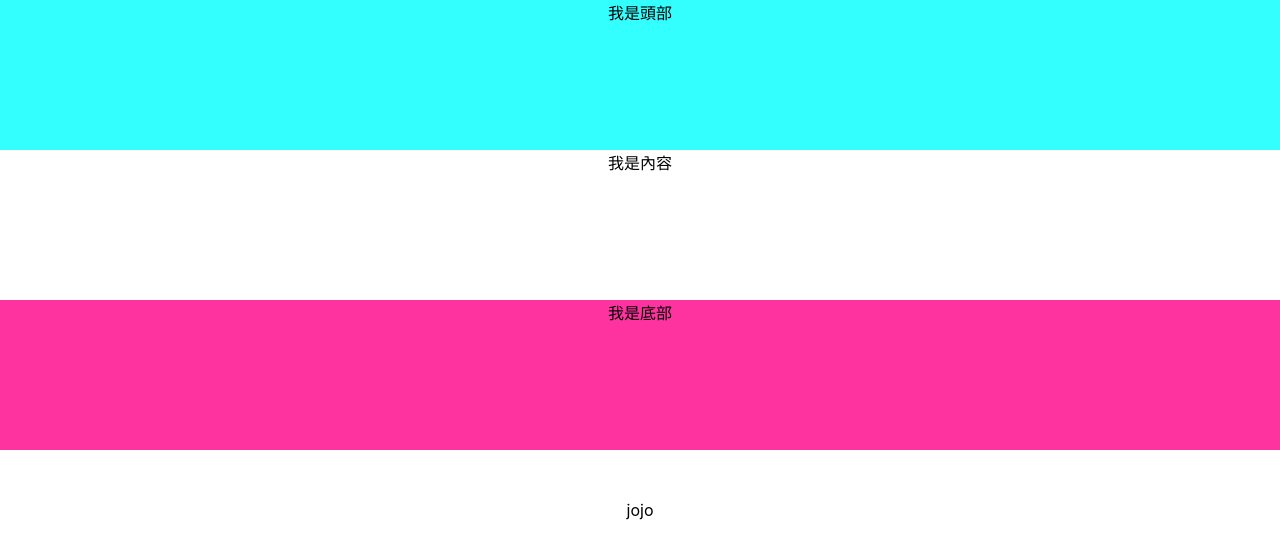
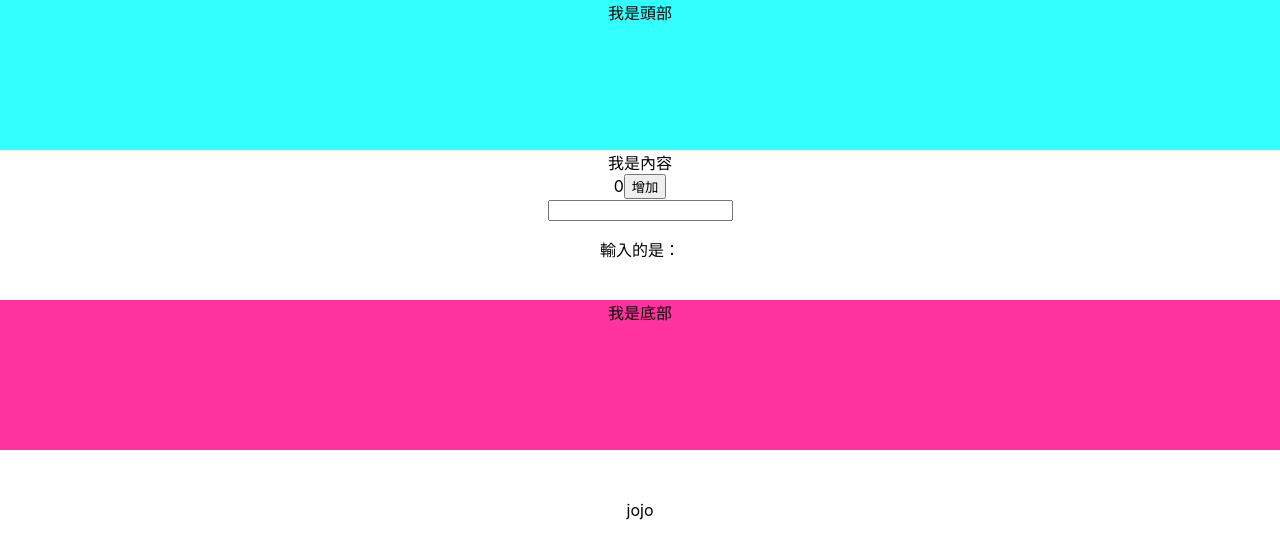
Before and after one commit to stevecyj/fucheng-react, a React (Create React App) app: page / in a window 1280 px wide. Shown: the top 558 px of the page. Built offline with nearby package versions, Linux system fonts and the light colour scheme.

Commit message:
counter state

```diff
--- a/src/pages/Count/index.js
+++ b/src/pages/Count/index.js
@@ -2,11 +2,34 @@ import React, { Component } from 'react';
 import styles from './style.module.css';
 
 class index extends Component {
+    state = {
+        count: 0,
+        value: null
+    };
+
+    addCount() {
+        const { count } = this.state;
+        this.setState({ count: count + 1 });
+    }
+
     render() {
+        const { count } = this.state;
         return (
             <div className={styles.wrap}>
                 <header>我是頭部</header>
-                <section>我是內容</section>
+                <section>
+                    我是內容
+                    <br />
+                    <span>{count}</span>
+                    <button onClick={this.addCount.bind(this)}>增加</button>
+                    <br />
+                    <input
+                        type="text"
+                        value={this.state.value}
+                        onChange={e => this.setState({ value: e.target.value })}
+                    />
+                    <p>輸入的是：{this.state.value}</p>
+                </section>
                 <footer>我是底部</footer>
             </div>
         );
```
